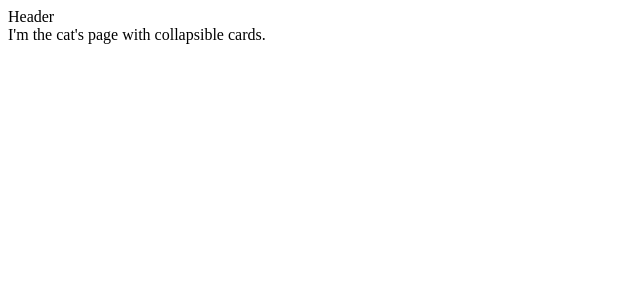
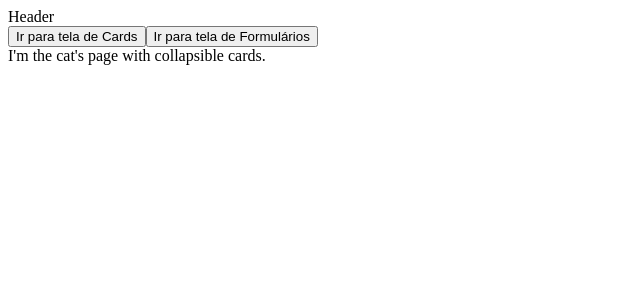
Before and after one commit to willfjr/grupo-SGE-Tecnologia, a React (Create React App) app in the folder mgo-teste/: page / in a window 1280 px wide. Shown: the top 300 px of the page, without its empty margins (0-640 px from the left). Built offline with nearby package versions, Linux system fonts and the light colour scheme.

Commit message:
Cria coordenador de rotas e função de trocar as telas

```diff
--- a/mgo-teste/src/Components/Header/index.js
+++ b/mgo-teste/src/Components/Header/index.js
@@ -1,7 +1,19 @@
+import React from "react";
+import { useHistory } from "react-router-dom";
+import { goToCardsScreen, goToFormsScreen } from "../../routes/coordinator";
+
 const Header = () => {
+  const history = useHistory();
+
   return (
     <>
       <div> Header </div>
+      <button onClick={() => goToCardsScreen(history)}>
+        Ir para tela de Cards
+      </button>
+      <button onClick={() => goToFormsScreen(history)}>
+        Ir para tela de Formulários
+      </button>
     </>
   );
 };
--- /dev/null
+++ b/mgo-teste/src/routes/coordinator.js
@@ -0,0 +1,11 @@
+export const goToCardsScreen = (history) => {
+  history.push("/");
+};
+
+export const goToFormsScreen = (history) => {
+  history.push("/formularios");
+};
+
+export const goBack = (history) => {
+  history.goBack();
+};
```
